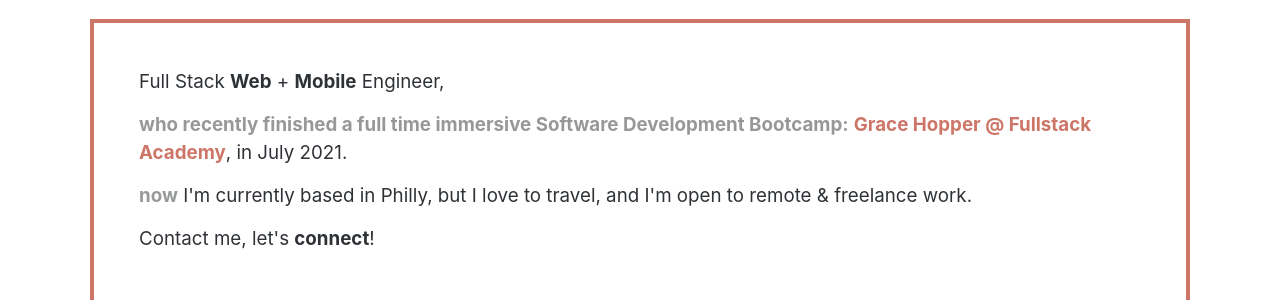
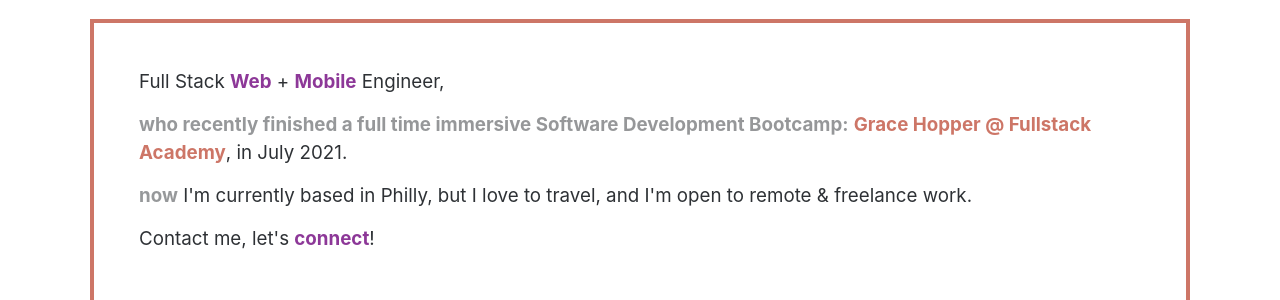
Before and after one commit to oterech/mywebsite, a React (Create React App) app: page / in a window 1280 px wide. Shown: the part 486-786 px from the top of the page. Built offline with nearby package versions, Linux system fonts and the light colour scheme.

Commit message:
updated text colors:

```diff
--- a/src/App.css
+++ b/src/App.css
@@ -94,6 +94,9 @@
     color: white;
   }
 
+  .purple {
+    color: #720980dc
+  }
   .name {
     font-weight: bolder
   }
--- a/src/components/About.js
+++ b/src/components/About.js
@@ -7,10 +7,10 @@
 <p className="fs-5 fade-inHey"><b>hey there!</b> my name is</p><p id="myname" className="display-2 mx-5 text-start fade-inName"> phoebe,</p>
       <p className="display-3 fade-inTitle">and i'm a: </p>
       <div className="fade-inInfo mx-auto mt-5 p-5">
-      <p>Full Stack <b>Web</b> + <b>Mobile</b> Engineer,</p>
+      <p>Full Stack <b className="purple">Web</b> + <b className="purple">Mobile</b> Engineer,</p>
       <p><b id="a">who recently finished a full time immersive Software Development Bootcamp:</b> <b id="gh"><a className="gh" href="https://www.gracehopper.com/curriculum">Grace Hopper @ Fullstack Academy</a></b>, in July 2021.</p>
       <p><b id="a">now</b> I'm currently based in Philly, but I love to travel, and I'm open to remote & freelance work.</p>
-      <p>Contact me, let's <b>connect</b>!</p>
+      <p>Contact me, let's <b className="purple">connect</b>!</p>
       </div>
     </div>
   </div>
```
